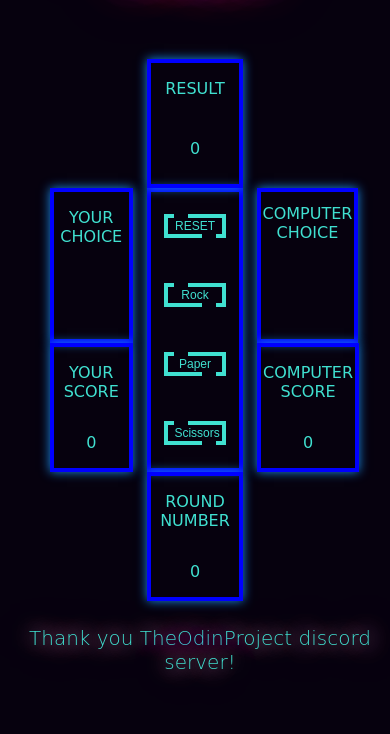
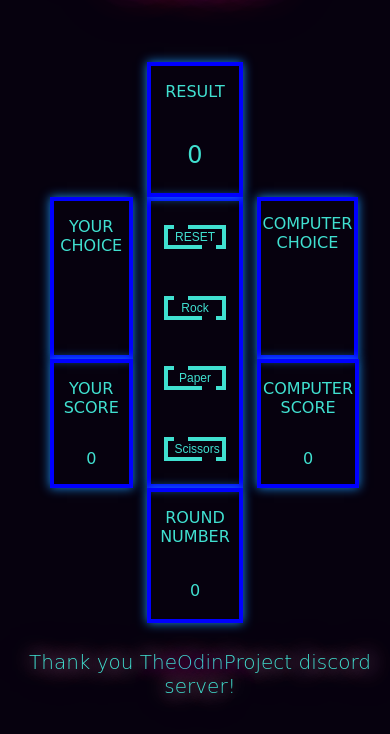
Before and after one commit to gunslingerOP/Rock-Paper-Scissors, a plain HTML site: page index.html in a window 390 px wide. Shown: the part 110-844 px from the top of the page. Drawn offline with Linux system fonts and the light colour scheme.

Commit message:
Responsive css added

```diff
--- a/RPS.css
+++ b/RPS.css
@@ -39,6 +39,10 @@ grid-row: 5/5;
     font-size: 150%;
 }
 #player{
+    font-weight: 400;
+    font-size: 150%;
+}
+#result{
     font-weight: 400;
     font-size: 150%;
 }
```
